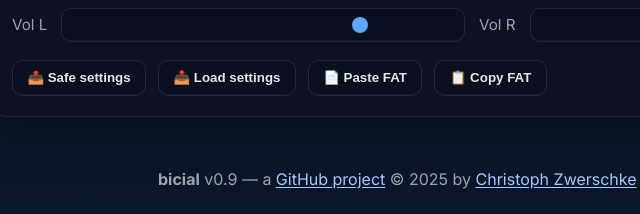
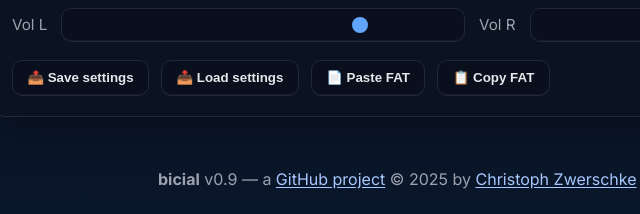
Before and after one commit to Cito/bicial, a plain HTML site: page index.html in a window 1280 px wide. Shown: the part 1071-1285 px from the top of the page, 169-809 px from the left. Drawn offline with Linux system fonts and the light colour scheme.

Commit message:
Improve README and fix typos

```diff
--- a/index.html
+++ b/index.html
@@ -162,10 +162,10 @@
                   class="btn"
                   id="btnExport"
                   type="button"
-                  aria-label="Safe settings"
+                  aria-label="Save settings"
                 >
                   📤
-                  <span>Safe settings</span>
+                  <span>Save settings</span>
                 </button>
                 <button
                   class="btn"
```
Also changed, not shown: README.md.
